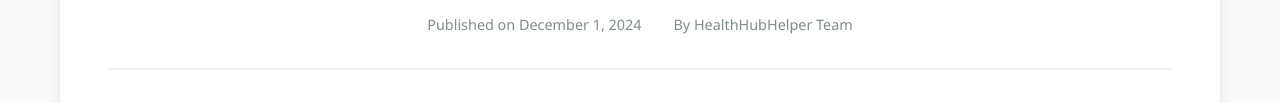
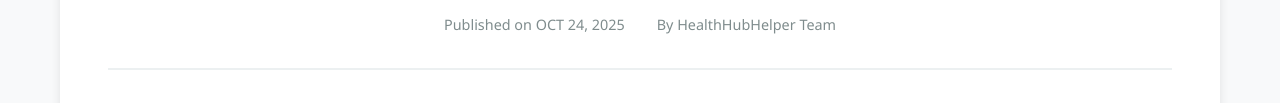
Before and after one commit to efdasgc/HealthHubHelper, a plain HTML site: page index.html in a window 1280 px wide. Shown: the part 259-362 px from the top of the page. Drawn offline with Linux system fonts and the light colour scheme.

Commit message:
Update index.html

```diff
--- a/index.html
+++ b/index.html
@@ -42,7 +42,7 @@
                 <header class="article-header">
                     <h1>Why Corpus Christi Residents Prefer Local Pharmacies</h1>
                     <div class="article-meta">
-                        <span class="date">Published on December 1, 2024</span>
+                        <span class="date">Published on OCT 24, 2025</span>
                         <span class="author">By HealthHubHelper Team</span>
                     </div>
                 </header>
```
